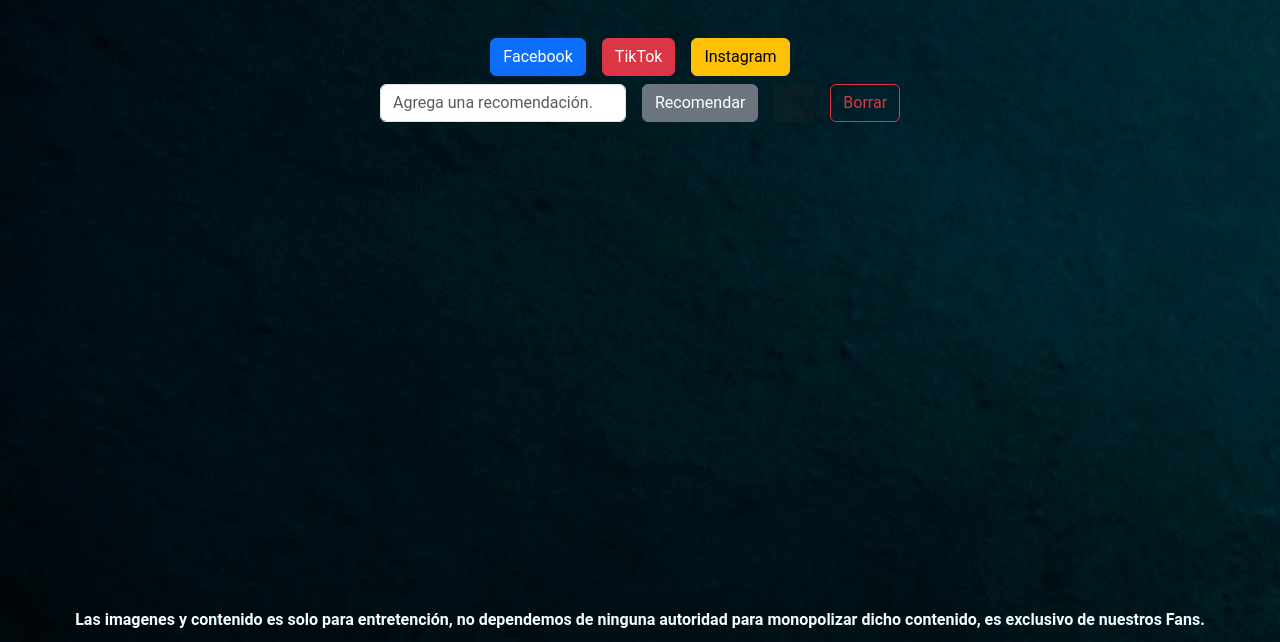
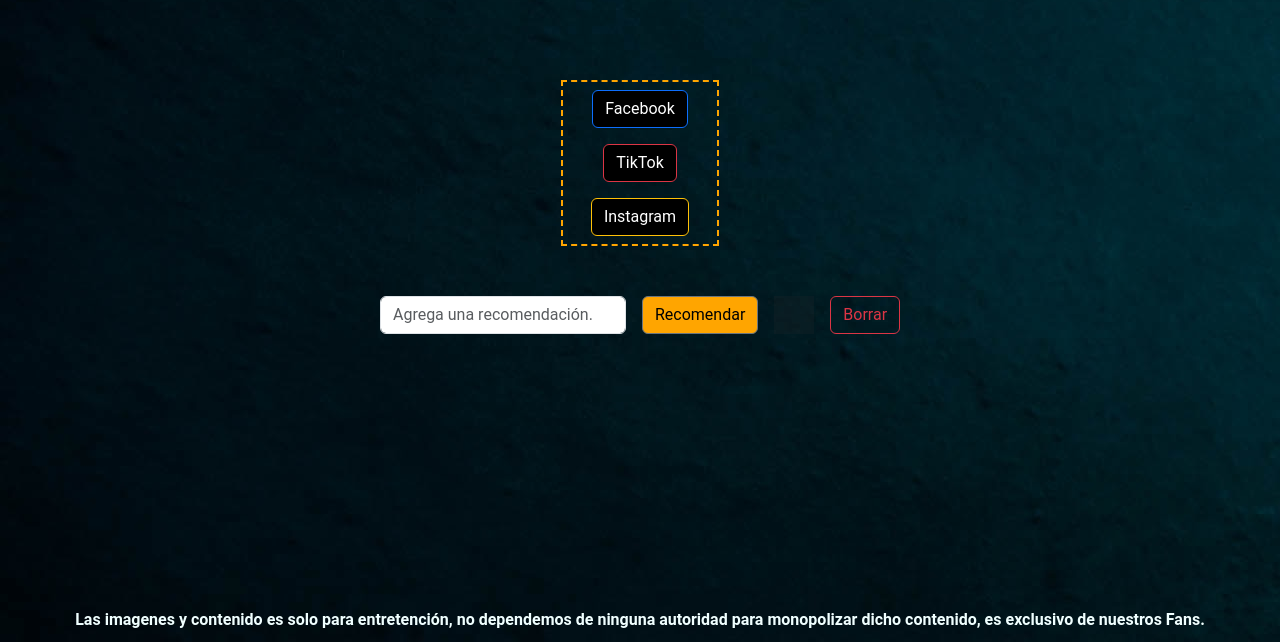
Before and after one commit to Jazmin-Rojas/land-scream, a plain HTML site: page pages/redes.html in a window 1280 px wide. Shown: the part 158-800 px from the top of the page. Drawn offline with nearby package versions, Linux system fonts and the light colour scheme.

Commit message:
corrigiendo errores

```diff
--- a/pages/redes.html
+++ b/pages/redes.html
@@ -34,16 +34,16 @@
             </div>
         </header>
         <main>
-            <div class="d-flex justify-content-center">
-                <a href="https://www.facebook.com" class="btn btn-primary m-2" target="_blank">Facebook</a>
-                <a href="https://www.tiktok.com" class="btn btn-danger m-2" target="_blank">TikTok</a>
-                <a href="https://www.instagram.com" class="btn btn-warning m-2" target="_blank">Instagram</a>
+            <div class="d-flex justify-content-center corregircontenedor">
+                <a href="https://www.facebook.com" class="btn btn-primary m-2 corregir1" target="_blank">Facebook</a>
+                <a href="https://www.tiktok.com" class="btn btn-danger m-2 corregir1" target="_blank">TikTok</a>
+                <a href="https://www.instagram.com" class="btn btn-warning m-2 corregir1" target="_blank">Instagram</a>
             </div>
 
 
-            <div class="hstack gap-3">
-                <input class="form-control me-auto" type="text" placeholder="Agrega una recomendación." aria-label="Add your item here...">
-                <button type="button" class="btn btn-secondary">Recomendar</button>
+            <div class="hstack gap-3 contenedorecomend">
+                <input class="form-control me-auto recomend1" type="text" placeholder="Agrega una recomendación." aria-label="Add your item here...">
+                <button type="button" class="btn btn-secondary boturecomend">Recomendar</button>
                 <div class="vr"></div>
                 <button type="button" class="btn btn-outline-danger">Borrar</button>
             </div>
--- a/style/style.css
+++ b/style/style.css
@@ -20,6 +20,7 @@
         flex-direction: column;
         justify-content: center;
         align-items: center;
+
 }
 
 .banner {
@@ -61,9 +62,6 @@
         color: white;
         cursor: pointer;
       }
-
-      /* Fondo común para el body */
-
 
 
 
@@ -138,19 +136,24 @@
       display: flex;
       flex-wrap: wrap;
       justify-content: space-between;
+
+
     }
+
 
     .card
   {
     flex: 0 0 calc(33.33% - 20px);
-    margin-bottom: 20px;
+    margin-bottom: 30px;
     box-sizing: border-box;
+
   }
 
   .card img {
     width: 350px;
     height: 350px;
     margin-right: 10px;
+
 
   }
 
@@ -269,6 +272,34 @@
   height: 100px;
 }
 
+.corregircontenedor{
+  border: 2px dashed orange;
+  display: flex;
+  flex-direction: column;
+  align-items: center;
+  align-content: center;
+  margin: 50px;
+}
+.corregir1 {
+  background-color: black;
+  color: white;
+}
+
+.contenedorecomenend {
+  display: flex;
+  flex-direction: column;
+
+}
+
+.contenedorecomenend .recomend1{
+  display: flex;
+  flex-wrap: wrap;
+}
+
+.boturecomend{
+  background-color: orange;
+  color: black;
+}
 
 /* Enlaces del menú */
 .navired ul {
@@ -295,7 +326,8 @@
 
 
  /* Footer */
- footer {
+ footer strong{
+  flex:flex-end;
   position: fixed;
   width: 100%;
   bottom: 0;
@@ -303,7 +335,10 @@
   color: azure;
   text-align: center;
   padding: 10px;
+
 }
+
+
 
 /*media queris */
 
```
Also changed, not shown: index.html (+3 -4 lines).
